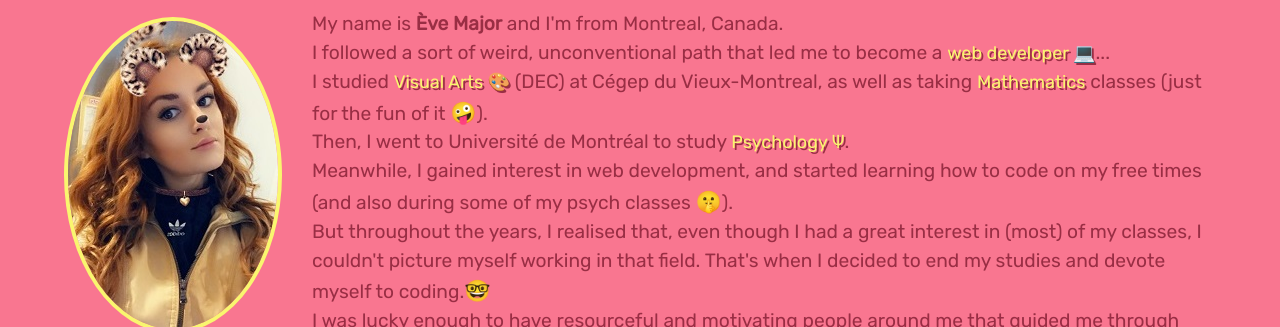
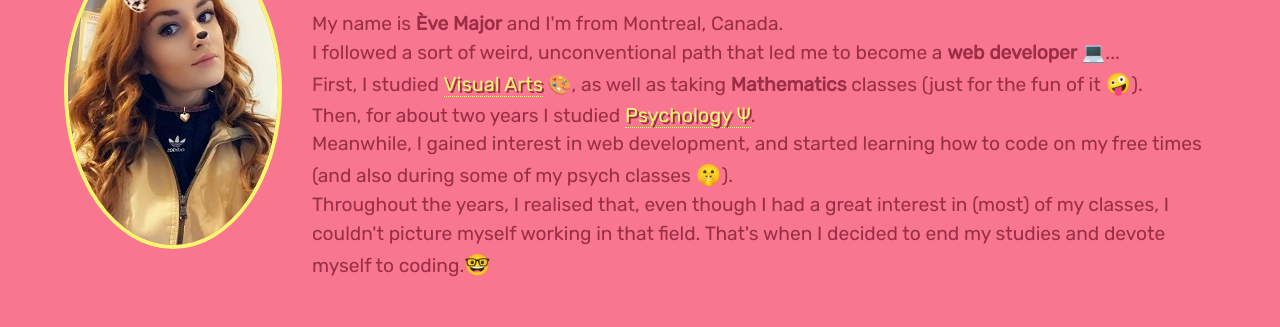
Before and after one commit to x00eve00x/portfolio, a website: page dist/about.html in a window 1280 px wide. Shown: the part 349-676 px from the top of the page. Drawn offline with Linux system fonts and the light colour scheme.

Commit message:
Tooltips, bio text & home page links

```diff
--- a/scss/_config.scss
+++ b/scss/_config.scss
@@ -1,5 +1,6 @@
 $primary-color: #F97690;
 $secondary-color: #F9F66F;//#A31F3A;
+$boxes-color: rgba(182, 15, 46, 0.78);
 $text-color: #FFE1E7;
 $text-color-darker: #992E44;
 $icons-color: #8EBDE9;
--- a/scss/main.scss
+++ b/scss/main.scss
@@ -53,13 +53,59 @@
     text-shadow: 2px 2px $text-color-darker;
 }
 
-.important {
-    font-size: 18px;
+// Tooltips
+
+.tooltip {
+    font-size: 20px;
+    position: relative;
+    border-bottom: 1.5px dotted $secondary-color;
+    cursor: help;
+
+    &:before {
+        position: absolute;
+        z-index: 2;
+        display: none;
+        width: 200px;
+        max-width: 200px;
+        padding: 10px;
+        font-size: 0.8em;
+        line-height: 1.4;
+        border-radius: 14px;
+        background-color: $boxes-color;
+        color: $text-color;
+        content: attr(data-tooltip);
+        bottom: calc(100% + 5px);
+        left: 50%;
+        transform: translateX(-50%);
+    }
+
+    &:after {
+        position: absolute;
+        z-index: 1;
+        display: none;
+        width: 0;
+        height: 0;
+        border: 5px solid transparent;
+        content: "";
+        bottom: 100%;
+        left: 50%;
+        border-top-color: $boxes-color;
+        border-bottom-width: 0;
+        transform: translateX(-50%);
+    }
+
+    &:hover:before,
+    &:hover:after {
+        display: inline-block;
+    }
 }
+
 
 .emojis {
     font-size: 21px;
 }
+
+// Home page
 
 main {
     padding: 4rem;
@@ -86,6 +132,8 @@
     }
 }
 
+// About page
+
 .about-me {
     display: grid;
     grid-gap: 30px;
@@ -98,9 +146,50 @@
 
 .bio-img {
     grid-area: bioimg;
-    margin: auto;
-    border-radius: 50%;
-    border: $secondary-color 4px solid;
+    display: block;
+
+    .img {
+
+        transition: .5s ease;
+        margin: auto;
+        border-radius: 50%;
+        border: $secondary-color 4px solid;
+    }
+
+    .overlay {
+        transition: .5s ease;
+        opacity: 0;
+        position: absolute;
+        top: 50%;
+        left: 50%;
+        text-align: center;
+        -ms-transform: translate(-50%, -50%);
+            transform: translate(-50%, -50%);
+
+
+    }
+    .overlay p {
+
+            background-color: #4CAF50;
+            color: white;
+            font-size: 16px;
+            padding: 16px 32px;
+    }
+
+    :hover.img {
+        opacity: 0.3;
+    }
+
+    :hover.overlay {
+        opacity: 1;
+    }
+}
+
+.text-overlay {
+    background-color: #4CAF50;
+    color: white;
+    font-size: 16px;
+    padding: 16px 32px;
 }
 
 .bio {
```
Also changed, not shown: dist/about.html, dist/css/main.css, dist/index.html.
